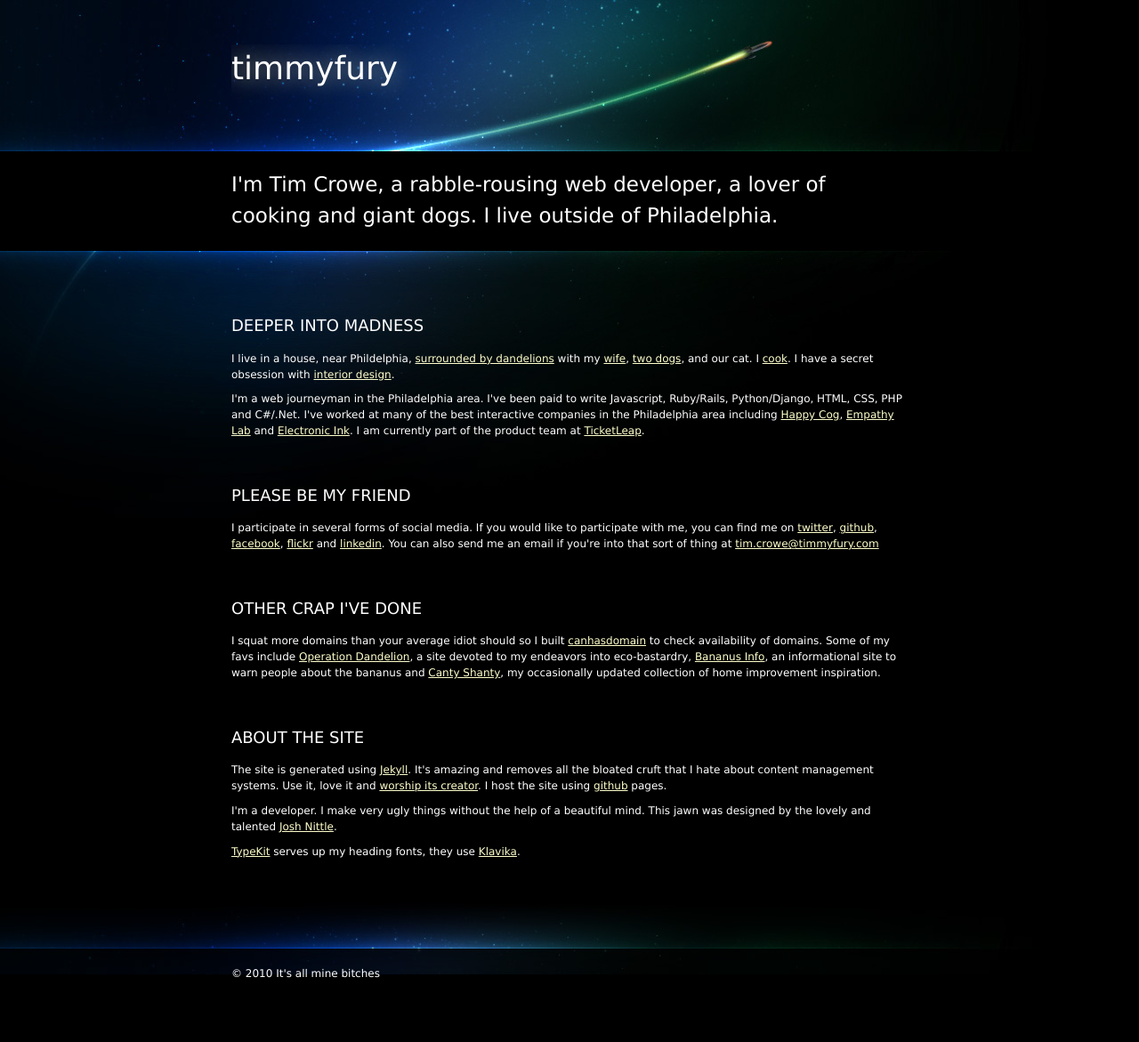
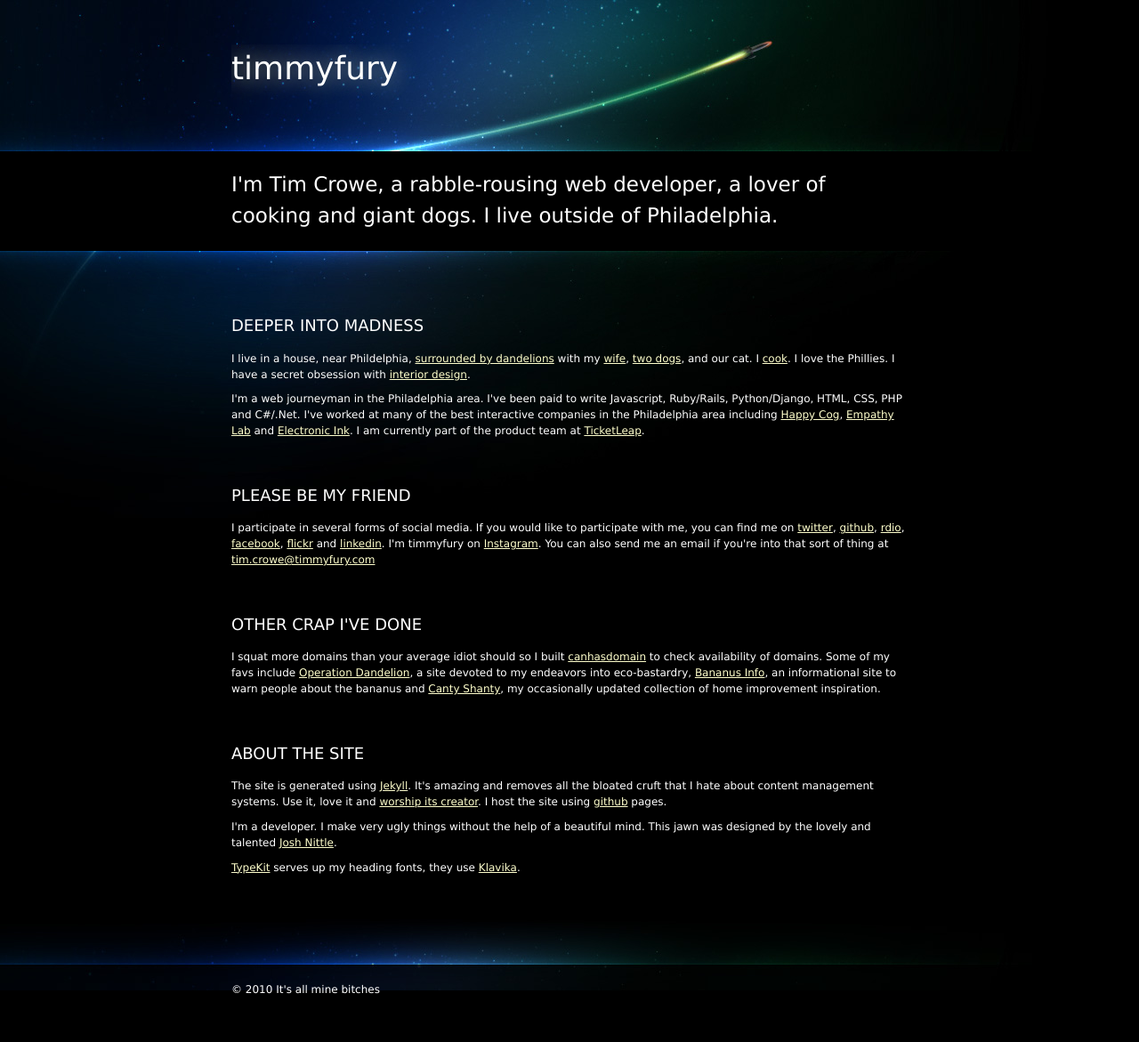
Before and after one commit to timmyfury/timmyfury.github.com, a Jekyll site: the page built from index.html, in a window 1280 px wide. Shown: the whole page at 89% size. Built offline with Jekyll 4.4.1, drawn with Linux system fonts in a browser that asks for light colours.

Commit message:
adding rdio, instagram and baseball

```diff
--- a/index.html
+++ b/index.html
@@ -5,13 +5,13 @@ summary: I'm Tim Crowe, a rabble-rousing web developer, a lover of cooking and g
 
 <div class="section" id="deeper-into-madness">
 	<h3>Deeper Into Madness</h3>
-	<p>I live in a house, near Phildelphia, <a href="http://operationdandelion.com">surrounded by dandelions</a> with my <a href="http://trisheller.com">wife</a>, <a href="http://twogiantretards.com/">two dogs</a>, and our cat. I <a href="http://eatingcrowe.com">cook</a>. I have a secret obsession with <a href="http://cantyshanty.com">interior design</a>.</p>
+	<p>I live in a house, near Phildelphia, <a href="http://operationdandelion.com">surrounded by dandelions</a> with my <a href="http://trisheller.com">wife</a>, <a href="http://twogiantretards.com/">two dogs</a>, and our cat. I <a href="http://eatingcrowe.com">cook</a>. I love the Phillies. I have a secret obsession with <a href="http://cantyshanty.com">interior design</a>.</p>
 	<p>I'm a web journeyman in the Philadelphia area. I've been paid to write Javascript, Ruby/Rails, Python/Django, HTML, CSS, PHP and C#/.Net. I've worked at many of the best interactive companies in the Philadelphia area including <a href="http://happycog.com">Happy Cog</a>, <a href="http://www.empathylab.com/">Empathy Lab</a> and <a href="http://electronicink.com/">Electronic Ink</a>. I am currently part of the product team at <a href="http://www.ticketleap.com/">TicketLeap</a>.</p>
 </div>
 
 <div class="section" id="social-media">
 	<h3>Please Be My Friend</h3>
-	<p>I participate in several forms of social media. If you would like to participate with me, you can find me on <a href="http://twitter.com/timmyfury">twitter</a>, <a href="http://github.com/timmyfury">github</a>, <a href="http://www.facebook.com/timmyfury">facebook</a>, <a href="http://www.flickr.com/people/timmyfury">flickr</a> and <a href="http://www.linkedin.com/in/timmyfury">linkedin</a>. You can also send me an email if you're into that sort of thing at <a href="mailto:tim.crowe@timmyfury.com">tim.crowe@timmyfury.com</a></p>
+	<p>I participate in several forms of social media. If you would like to participate with me, you can find me on <a href="http://twitter.com/timmyfury">twitter</a>, <a href="http://github.com/timmyfury">github</a>, <a href="http://www.rdio.com/people/timmyfury/">rdio</a>, <a href="http://www.facebook.com/timmyfury">facebook</a>, <a href="http://www.flickr.com/people/timmyfury">flickr</a> and <a href="http://www.linkedin.com/in/timmyfury">linkedin</a>. I'm timmyfury on <a href="http://instagram.com/">Instagram</a>. You can also send me an email if you're into that sort of thing at <a href="mailto:tim.crowe@timmyfury.com">tim.crowe@timmyfury.com</a></p>
 </div>
 
 <div class="section" id="other-crap">
```
